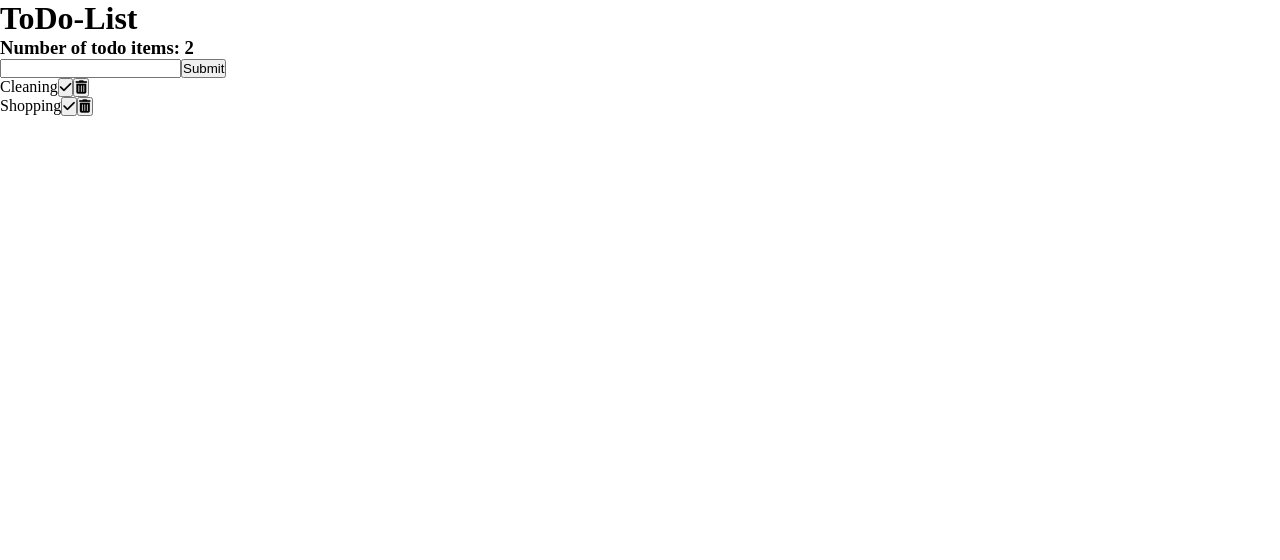
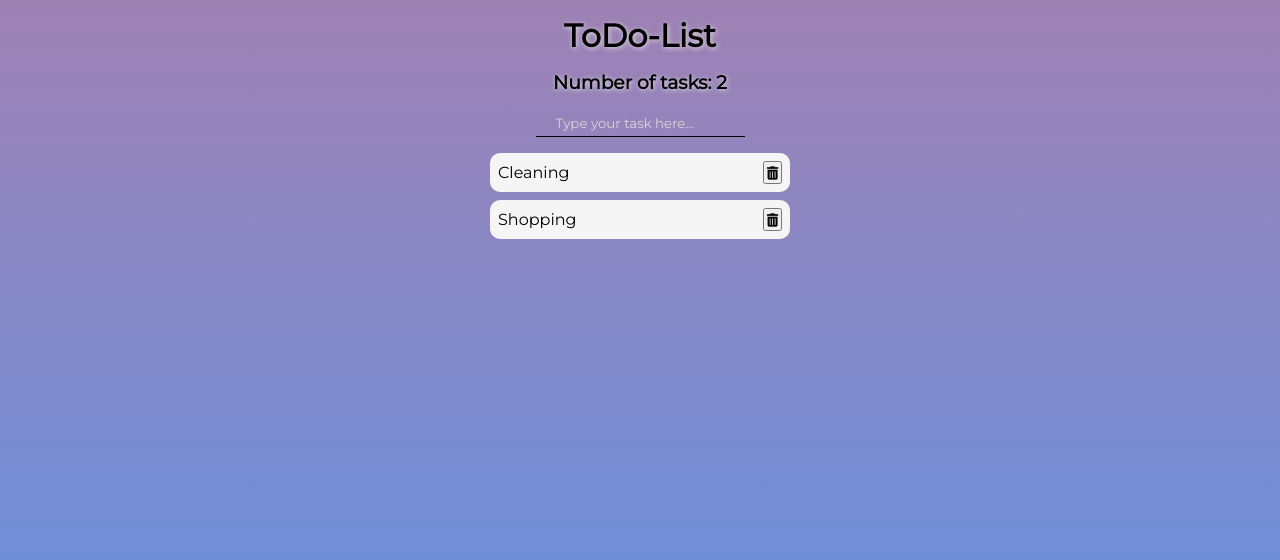
Before and after one commit to VivianTang11/React-TodoList, a React (Create React App) app: page / in a window 1280 px wide. Shown: the top 560 px of the page. Built offline with nearby package versions, Linux system fonts and the light colour scheme.

Commit message:
small fixes

```diff
--- a/src/App.js
+++ b/src/App.js
@@ -16,7 +16,6 @@ function App() {
         </TodoProvider>
       </main>
     </>
-
   );
 }
 
--- a/src/components/TodoForm.jsx
+++ b/src/components/TodoForm.jsx
@@ -17,9 +17,10 @@ export default function TodoForm() {
 
   return (
     <form onSubmit={handleOnSubmit}>
-      <h3>Number of todo items: {todoList.length}</h3>
-      <input type="text" value={todoItem} onChange={(e) => setTodoItem(e.target.value)}/>
-      <button type='submit'>Submit</button>
+      <h3>Number of tasks: {todoList.length}</h3>
+        <input type="text" placeholder='Type your task here...' value={todoItem} onChange={(e) => setTodoItem(e.target.value)}/>
+        {/* <button type='submit'>Add</button> */}
+
     </form>
   )
 }
--- a/src/components/TodoList.jsx
+++ b/src/components/TodoList.jsx
@@ -3,14 +3,15 @@ import { useTodoContext } from '../providers/TodoProvider'
 
 export default function TodoList() {
 
-  const { todoList, removeTodo, completedTodo } = useTodoContext()
+  const { todoList, removeTodo } = useTodoContext()
 
   return (
     <ul>
         {todoList.map((todo, index)=>(
             <li key={index}>{todo.task}
-                <button onClick={() => completedTodo(index)}><i className="fa-solid fa-check"></i></button>
-                <button onClick={() => removeTodo(index)}><i className="fa-solid fa-trash-can"></i></button>
+                <div className="list-btns">
+                  <button onClick={() => removeTodo(index)}><i className="fa-solid fa-trash-can"></i></button>
+                </div>
             </li>
         ))}
     </ul>
--- a/src/providers/TodoProvider.jsx
+++ b/src/providers/TodoProvider.jsx
@@ -6,16 +6,14 @@ export const useTodoContext = () => useContext(TodoContext)
 export default function TodoProvider({children}) {
 
     const initialTodoListState = [
-        {task:'Cleaning', completed: false},
-        {task:'Shopping', completed: false},
+        {task:'Cleaning'},
+        {task:'Shopping'},
     ]
     const [todoList, setTodoList] = useState(initialTodoListState)
-    console.log(todoList);
 
     const addTodo = (newTodoItem) => {
         setTodoList([...todoList, {
             task: newTodoItem,
-            completed: false,
         }])
     }
 
@@ -24,23 +22,10 @@ export default function TodoProvider({children}) {
         setTodoList(newList)
     }
 
-    const completedTodo = (todoIndex) => {
-        setTodoList(todoList.map((task) => {
-            // console.log(task);
-            if (todoIndex === task.todoIndex) {
-              return {
-                ...task,
-                completed: !task.completed
-              }
-            } return task
-          }))
-    }
-
     const contextValue = {
         todoList,
         addTodo,
         removeTodo,
-        completedTodo,
     }
 
     return (
--- a/src/style.css
+++ b/src/style.css
@@ -1,15 +1,66 @@
+@import url('https://fonts.googleapis.com/css2?family=Montserrat:wght@100;200;300;400&display=swap');
+
 *{
     margin:0;
     padding:0;
     box-sizing: border-box;
+    font-family: 'Montserrat', sans-serif;
 }
 
-.task{
+body{
     display: flex;
+    justify-content: center;
+    min-height: 100vh;
+    background: rgb(104,146,224);
+    background: -moz-linear-gradient(0deg, rgba(104,146,224,1) 16%, rgba(158,129,179,1) 100%);
+    background: -webkit-linear-gradient(0deg, rgba(104,146,224,1) 16%, rgba(158,129,179,1) 100%);
+    background: linear-gradient(0deg, rgba(104,146,224,1) 16%, rgba(158,129,179,1) 100%);}
+
+header{
+    display: flex;
+    flex-direction: column;
     align-items: center;
+    text-shadow: 1px 1px 5px rgb(221, 220, 220);
+}
+form{
+    display: flex;
+    flex-direction: column;
+    justify-content: center;
+    align-items: center;
+    text-shadow: 1px 1px 5px rgb(221, 220, 220);
+}
+header, main, ul{
+    margin: 1rem 0;
 }
 
-.completed {
-    text-decoration: line-through;
-    color: green;
+form > h3{
+    margin-bottom: 1rem;
 }
+input{
+    background-color: transparent;
+    border: none;
+    border-bottom: 1px black solid;
+    padding: 5px 20px;
+    color: whitesmoke;
+}
+input::placeholder{
+    color: rgb(215, 215, 215);
+}
+
+
+
+li{
+    margin: 0.5rem 0;
+    padding: 0.5rem;
+    display: flex;
+    justify-content: space-between;
+    align-items: center;
+    width: 300px;
+    background-color: whitesmoke;
+    border-radius: 10px;
+}
+
+button{
+    margin-left: 0.3rem;
+    padding: 0.1rem;
+}
```
Lines whose indentation alone changed are shown as unchanged.
